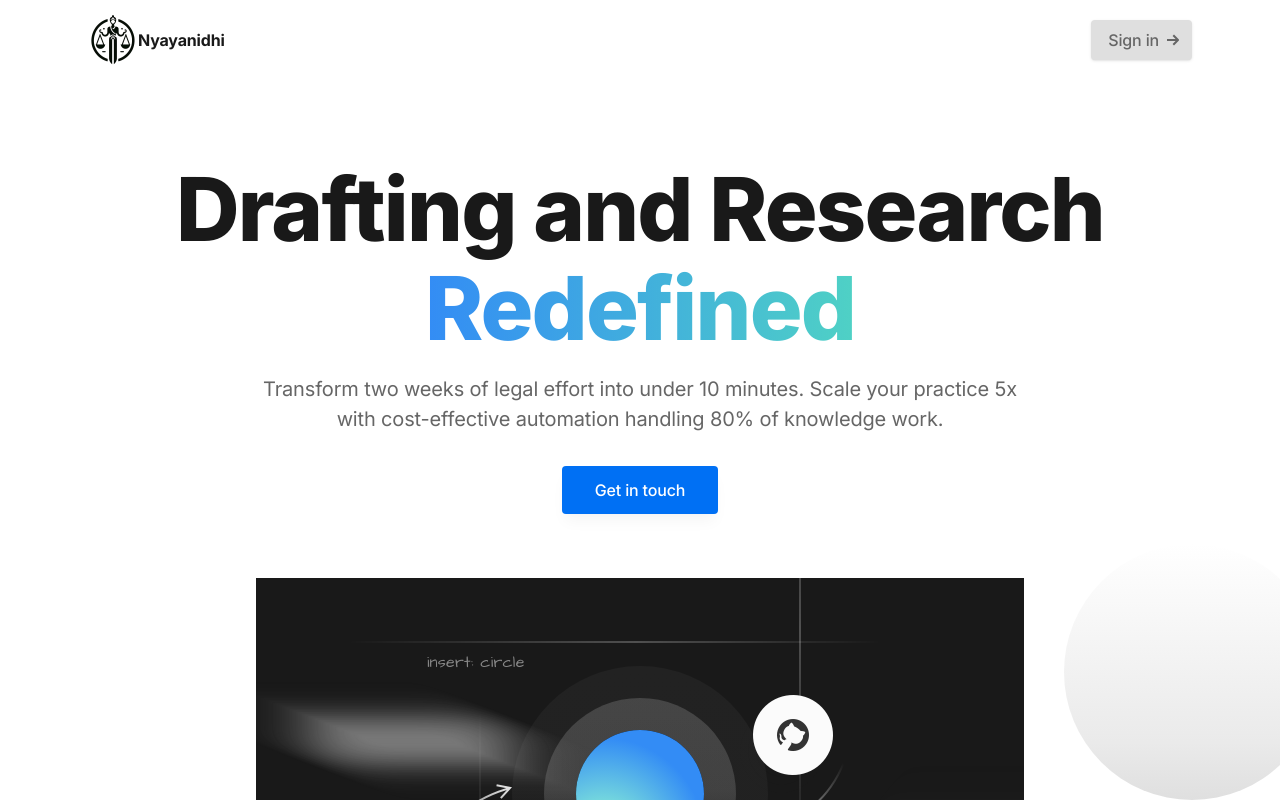
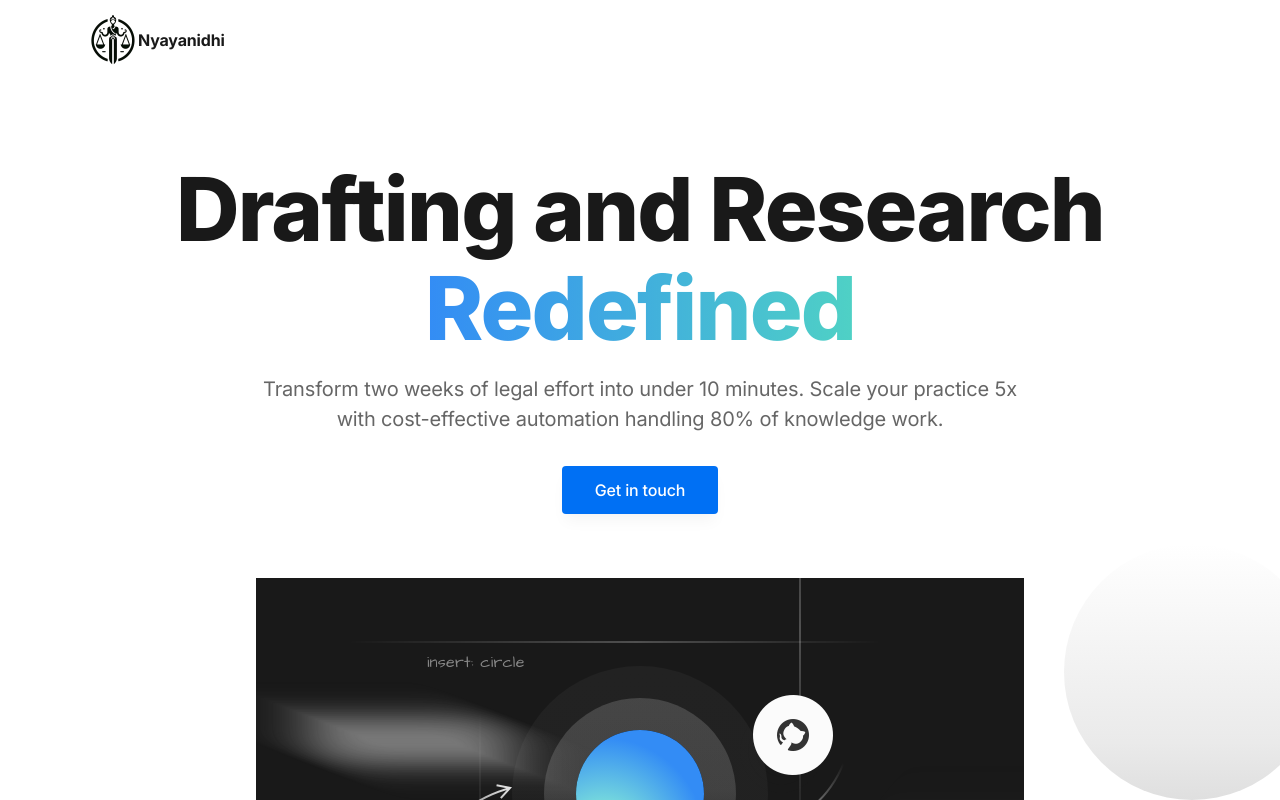
Before and after one commit to nyayanidhi/www, a Next.js app: page / in a window 1280 px wide. Shown: the top 800 px of the page. Built offline with nearby package versions, Linux system fonts and the light colour scheme.

Commit message:
chore: hidden buttons
Signed-off-by: Adithya Krishna <aadithya794@gmail.com>

```diff
--- a/components/ui/header.tsx
+++ b/components/ui/header.tsx
@@ -36,7 +36,7 @@ export default function Header() {
           <nav className="hidden md:flex md:grow">
             {/* Desktop sign in links */}
             <ul className="flex grow justify-end flex-wrap items-center">
-              <li>
+              <li className="hidden">
                 <Link href="#" className="btn-sm text-gray-600 bg-gray-300 hover:bg-gray-800 ml-3 pointer-events-none">
                   <span>Sign in</span>
                   <svg className="w-3 h-3 fill-current text-gray-600 shrink-0 ml-2 -mr-1" viewBox="0 0 12 12" xmlns="http://www.w3.org/2000/svg">
--- a/components/ui/mobile-menu.tsx
+++ b/components/ui/mobile-menu.tsx
@@ -64,7 +64,7 @@ export default function MobileMenu() {
           leaveTo="opacity-0"
         >
           <ul className="px-5 py-2">
-            <li>
+            <li className="hidden">
               <Link href="#" className="btn-sm text-gray-200 bg-gray-900 hover:bg-gray-800 w-full my-2" onClick={() => setMobileNavOpen(false)}>
                 <span>Sign in</span>
                 <svg className="w-3 h-3 fill-current text-gray-400 shrink-0 ml-2 -mr-1" viewBox="0 0 12 12" xmlns="http://www.w3.org/2000/svg">
```
